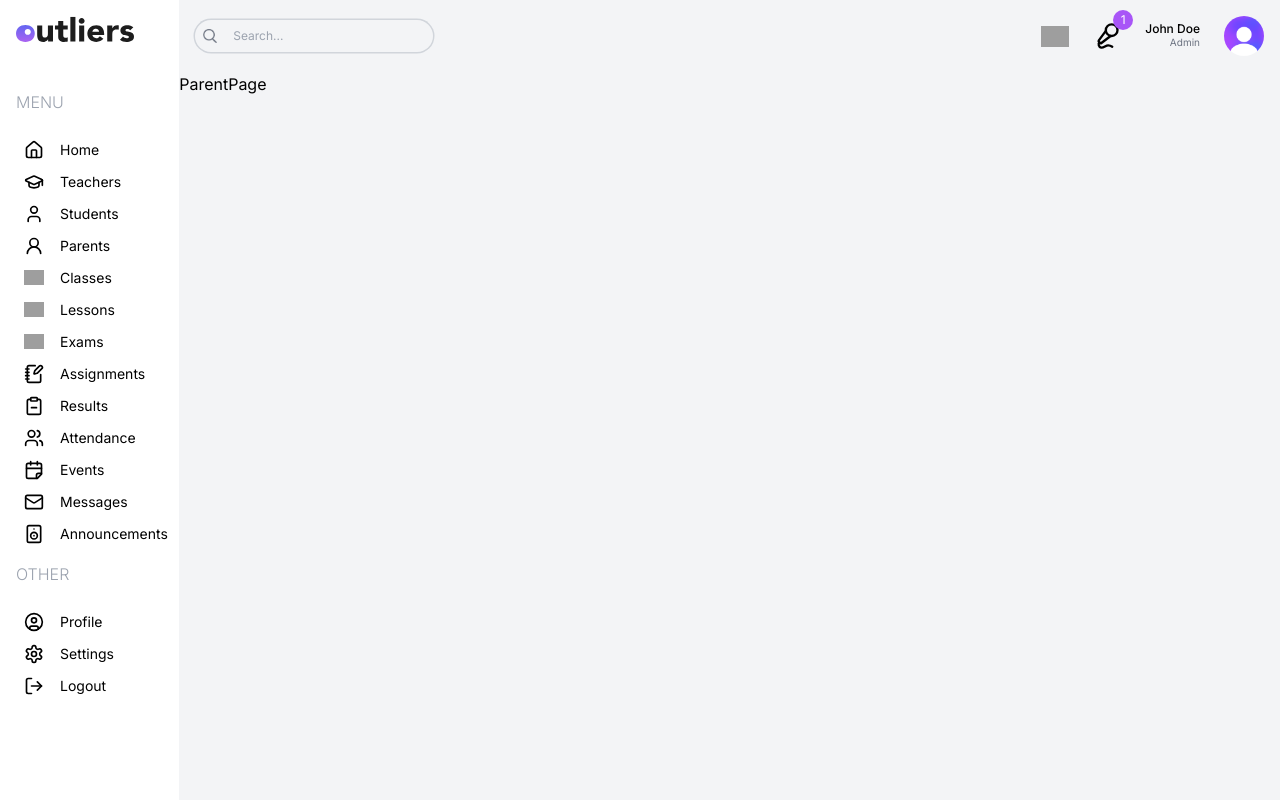
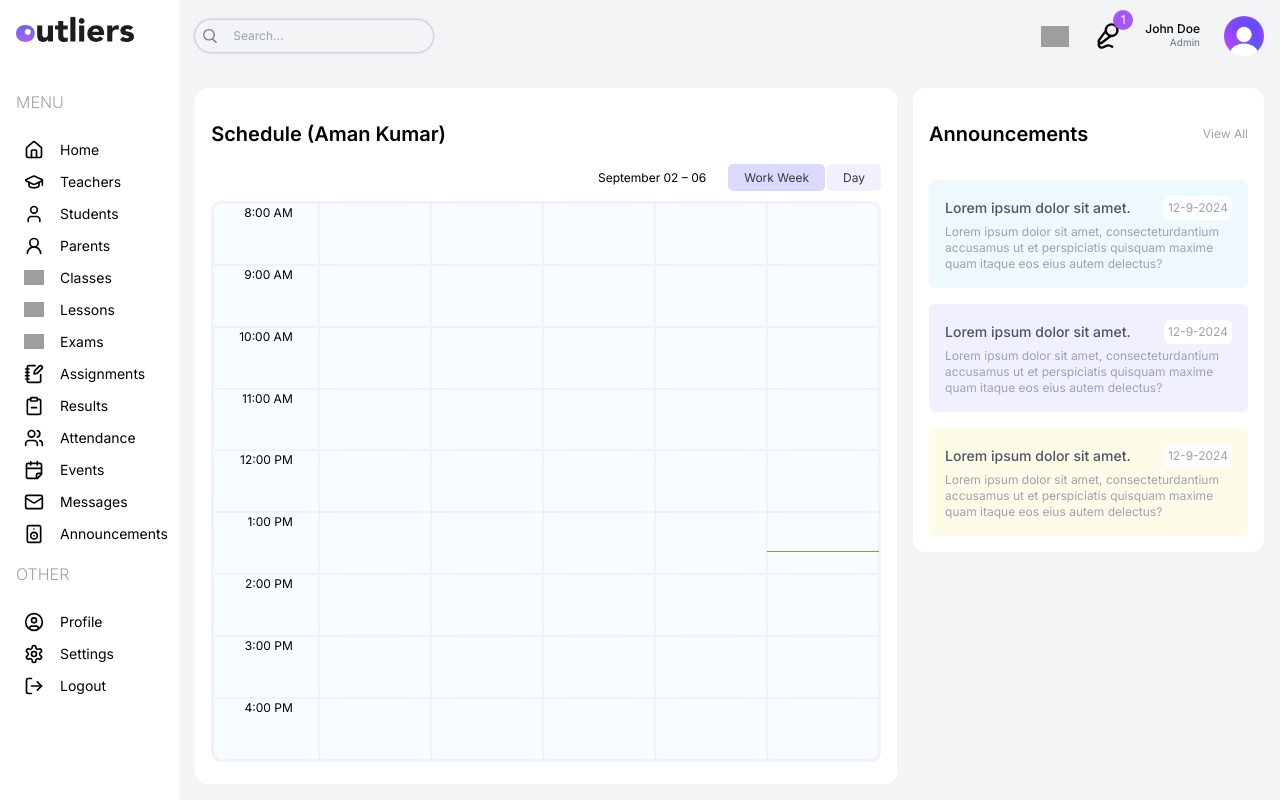
Before and after one commit to ijeetu/next-dashboard-ui, a Next.js app: page /parent in a window 1280 px wide. Built offline with nearby package versions, Linux system fonts and the light colour scheme; grey boxes are pictures that could not be loaded.

Commit message:
Parent & Teacher Pages Done

```diff
--- a/src/app/(dashboard)/layout.tsx
+++ b/src/app/(dashboard)/layout.tsx
@@ -36,7 +36,7 @@
       </div>
 
       {/* RIGHT */}
-      <div className="w-[86%] md:w-[92%] lg:w-[84%] xl:w-[86%] bg-gray-100 overflow-scroll">
+      <div className="w-[86%] flex flex-col md:w-[92%] lg:w-[84%] xl:w-[86%] bg-gray-100 overflow-scroll">
         <Navbar /> {children}
       </div>
     </div>
--- a/src/app/(dashboard)/parent/page.tsx
+++ b/src/app/(dashboard)/parent/page.tsx
@@ -1,6 +1,38 @@
+import Announcement from "@/components/Announcement"
+import BigCalendar from "@/components/BigCalendar"
+import "react-big-calendar/lib/css/react-big-calendar.css"
+
 const ParentPage = () => {
   return (
-    <div>ParentPage</div>
+    <div className="flex-1 p-4 flex gap-4 flex-col xl:flex-row">
+      {/* LEFT */}
+      <div className="w-full xl:w-2/3">
+
+      <div className="h-full bg-white p-4 rounded-xl">
+        <h1 className="text-xl font-semibold my-4">Schedule (Aman Kumar)</h1>
+        <BigCalendar />
+      </div>
+
+      </div>
+
+
+      {/* MIDDLE */}
+
+
+
+
+      {/* RIGHT */}
+
+      <div className="w-full xl:w-1/3 flex flex-col gap-4">
+
+      <Announcement />
+
+      </div>
+
+
+
+
+    </div>
   )
 }
 
--- a/src/app/(dashboard)/teacher/page.tsx
+++ b/src/app/(dashboard)/teacher/page.tsx
@@ -1,6 +1,38 @@
+import Announcement from "@/components/Announcement"
+import BigCalendar from "@/components/BigCalendar"
+import "react-big-calendar/lib/css/react-big-calendar.css"
+
 const TeacherPage = () => {
   return (
-    <div>TeacherPage</div>
+    <div className="flex-1 p-4 flex gap-4 flex-col xl:flex-row">
+      {/* LEFT */}
+      <div className="w-full xl:w-2/3">
+
+      <div className="h-full bg-white p-4 rounded-xl">
+        <h1 className="text-xl font-semibold my-4">Schedule</h1>
+        <BigCalendar />
+      </div>
+
+      </div>
+
+
+      {/* MIDDLE */}
+
+
+
+
+      {/* RIGHT */}
+
+      <div className="w-full xl:w-1/3 flex flex-col gap-4">
+
+      <Announcement />
+
+      </div>
+
+
+
+
+    </div>
   )
 }
 
```
Also changed, not shown: src/app/list/teachers/page.tsx (added).
